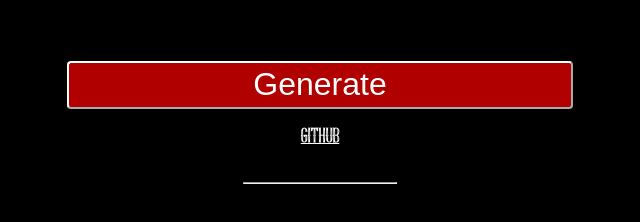
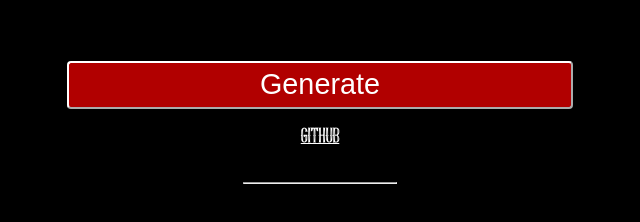
Before and after one commit to Henriquecesar139/strangename, a plain HTML site: page index.html in a window 1280 px wide. Shown: the part 324-546 px from the top of the page, 320-960 px from the left. Drawn offline with Linux system fonts and the light colour scheme.

Commit message:
fixing button bug

```diff
--- a/style.css
+++ b/style.css
@@ -52,7 +52,7 @@
     border-color: white;
     margin-top: 5%;
     height: 3rem;
-    font-size: 200%;
+    font-size: 180%;
 }
 
 button:hover {
```
